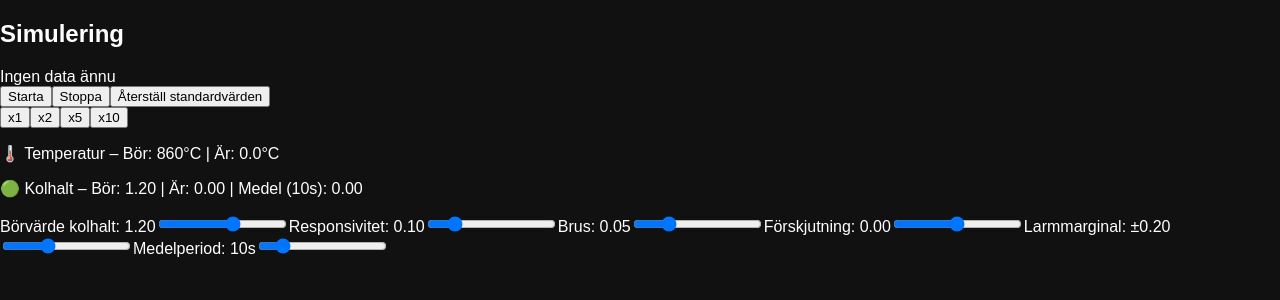
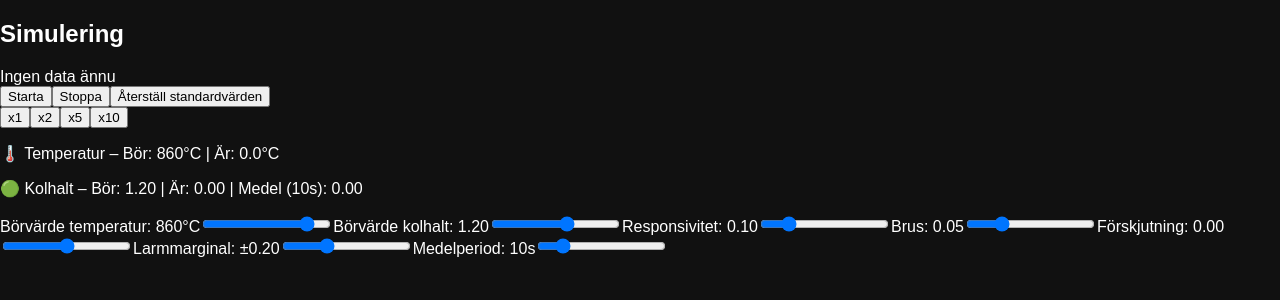
Before and after one commit to kim-kristiansson/ocss-curves, a React (Vite) app in the folder ocss-curves/: page / in a window 1280 px wide. Shown: the top 300 px of the page. Built offline with nearby package versions, Linux system fonts and the light colour scheme.

Commit message:
Allow adjusting target temperature

```diff
--- a/ocss-curves/src/App.tsx
+++ b/ocss-curves/src/App.tsx
@@ -6,7 +6,7 @@ import Sliders from "./components/Sliders";
 import Alarm from "./components/Alarm";
 
 export default function App() {
-    const sim = useSimulation(860);
+    const sim = useSimulation();
 
     const [chartWidth, setChartWidth] = useState(1200);
     const [chartHeight, setChartHeight] = useState(600);
@@ -55,6 +55,8 @@ export default function App() {
             </div>
 
             <Sliders
+                targetTemp={sim.targetTemp}
+                setTargetTemp={sim.setTargetTemp}
                 carbonTarget={sim.carbonTarget}
                 setCarbonTarget={sim.setCarbonTarget}
                 responsiveness={sim.responsiveness}
--- a/ocss-curves/src/components/Chart.tsx
+++ b/ocss-curves/src/components/Chart.tsx
@@ -77,7 +77,7 @@ export default function Chart({
         ((t - minTime) / (maxTime - minTime)) * (width - pad * 2) + pad;
 
     const scaleTempY = (val: number, height: number, pad: number) =>
-        height - ((val - 0) / targetTemp) * (height - pad * 2);
+        height - ((val - 0) / Math.max(1, targetTemp)) * (height - pad * 2);
 
     const scaleCarbonY = (val: number, height: number, pad: number) =>
         height - ((val - 0) / 2) * (height - pad * 2);
--- a/ocss-curves/src/components/Sliders.tsx
+++ b/ocss-curves/src/components/Sliders.tsx
@@ -1,6 +1,8 @@
 import React from "react";
 
 export default function Sliders({
+                                    targetTemp,
+                                    setTargetTemp,
                                     carbonTarget,
                                     setCarbonTarget,
                                     responsiveness,
@@ -16,6 +18,17 @@ export default function Sliders({
                                 }) {
     return (
         <div className="sliders">
+            <label>
+                Börvärde temperatur: {targetTemp.toFixed(0)}°C
+                <input
+                    type="range"
+                    min="0"
+                    max="1000"
+                    step="1"
+                    value={targetTemp}
+                    onChange={(e) => setTargetTemp(+e.target.value)}
+                />
+            </label>
             <label>
                 Börvärde kolhalt: {carbonTarget.toFixed(2)}
                 <input type="range" min="0" max="2" step="0.01" value={carbonTarget} onChange={(e) => setCarbonTarget(+e.target.value)} />
--- a/ocss-curves/src/hooks/useSimulation.ts
+++ b/ocss-curves/src/hooks/useSimulation.ts
@@ -9,9 +9,10 @@ const DEFAULTS = {
     offset: 0,
     alarmMargin: 0.2,
     avgWindow: 10,
+    targetTemp: 860,
 };
 
-export function useSimulation(targetTemp: number = 860, stepMs: number = 100) {
+export function useSimulation(stepMs: number = 100) {
     const [data, setData] = useState<
         { time: number; carbon: number; temperature: number; carbonAvg: number }[]
     >([]);
@@ -19,6 +20,7 @@ export function useSimulation(targetTemp: number = 860, stepMs: number = 100) {
     const [speed, setSpeed] = useState(1);
 
     const [carbonTarget, setCarbonTarget] = useState(DEFAULTS.carbonTarget);
+    const [targetTemp, setTargetTemp] = useState(DEFAULTS.targetTemp);
     const [currentTemp, setCurrentTemp] = useState(0);
     const [currentCarbon, setCurrentCarbon] = useState(0);
     const [avgCarbon, setAvgCarbon] = useState(0);
@@ -44,6 +46,7 @@ export function useSimulation(targetTemp: number = 860, stepMs: number = 100) {
         setOffset(DEFAULTS.offset);
         setAlarmMargin(DEFAULTS.alarmMargin);
         setAvgWindow(DEFAULTS.avgWindow);
+        setTargetTemp(DEFAULTS.targetTemp);
     };
 
     // Simulation loop (interval speeds up with `speed`)
@@ -130,6 +133,7 @@ export function useSimulation(targetTemp: number = 860, stepMs: number = 100) {
         speed,
         setSpeed,
         targetTemp,
+        setTargetTemp,
         carbonTarget,
         setCarbonTarget,
         currentTemp,
```
